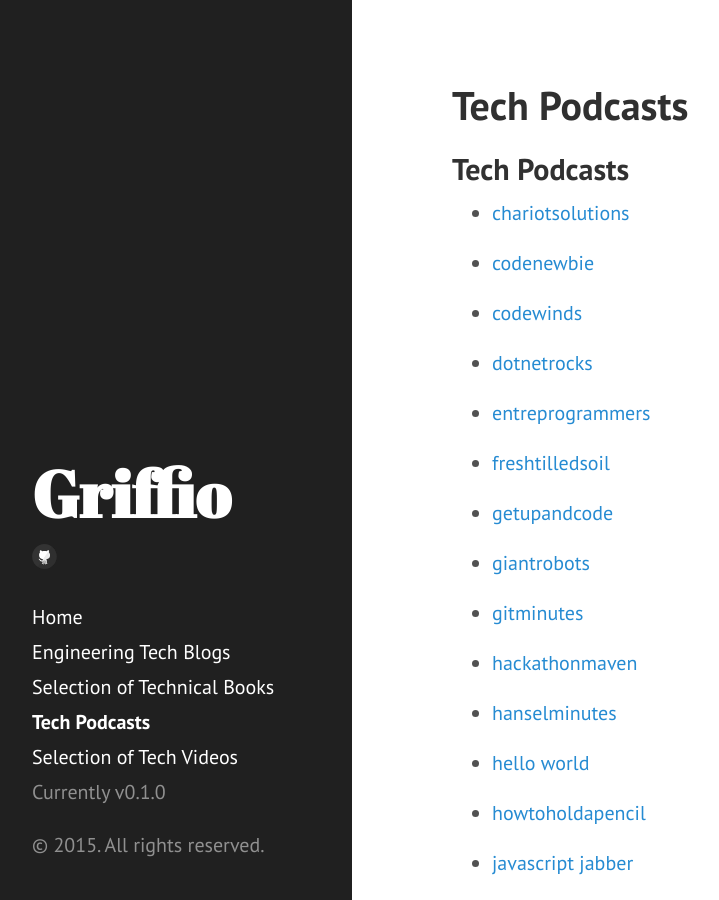
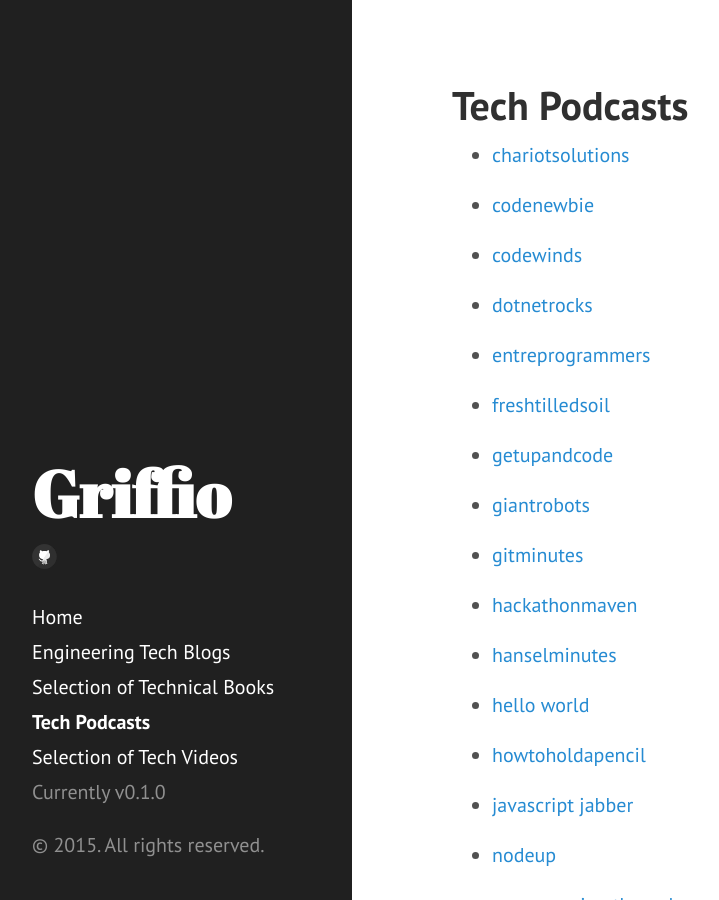
Before and after one commit to griffio/griffio.github.io, a Jekyll site: the page built from tech-podcasts.md, in a window 1280 px wide and 900 px high. Shown: the whole window, without its empty margins (8-727 px from the left). Built offline with Jekyll 4.4.1, drawn with Linux system fonts in a browser that asks for light colours; nearby versions of some CDN libraries.

Commit message:
Update tech-podcasts.md

```diff
--- a/tech-podcasts.md
+++ b/tech-podcasts.md
@@ -3,8 +3,6 @@
 title: Tech Podcasts
 id: tech-podcasts
 ---
-
-## Tech Podcasts
 
 {% assign sorted_techpodcasts= (site.data.techpodcasts | sort: 'name') %}
 {% for techpodcast in sorted_techpodcasts %}
```
